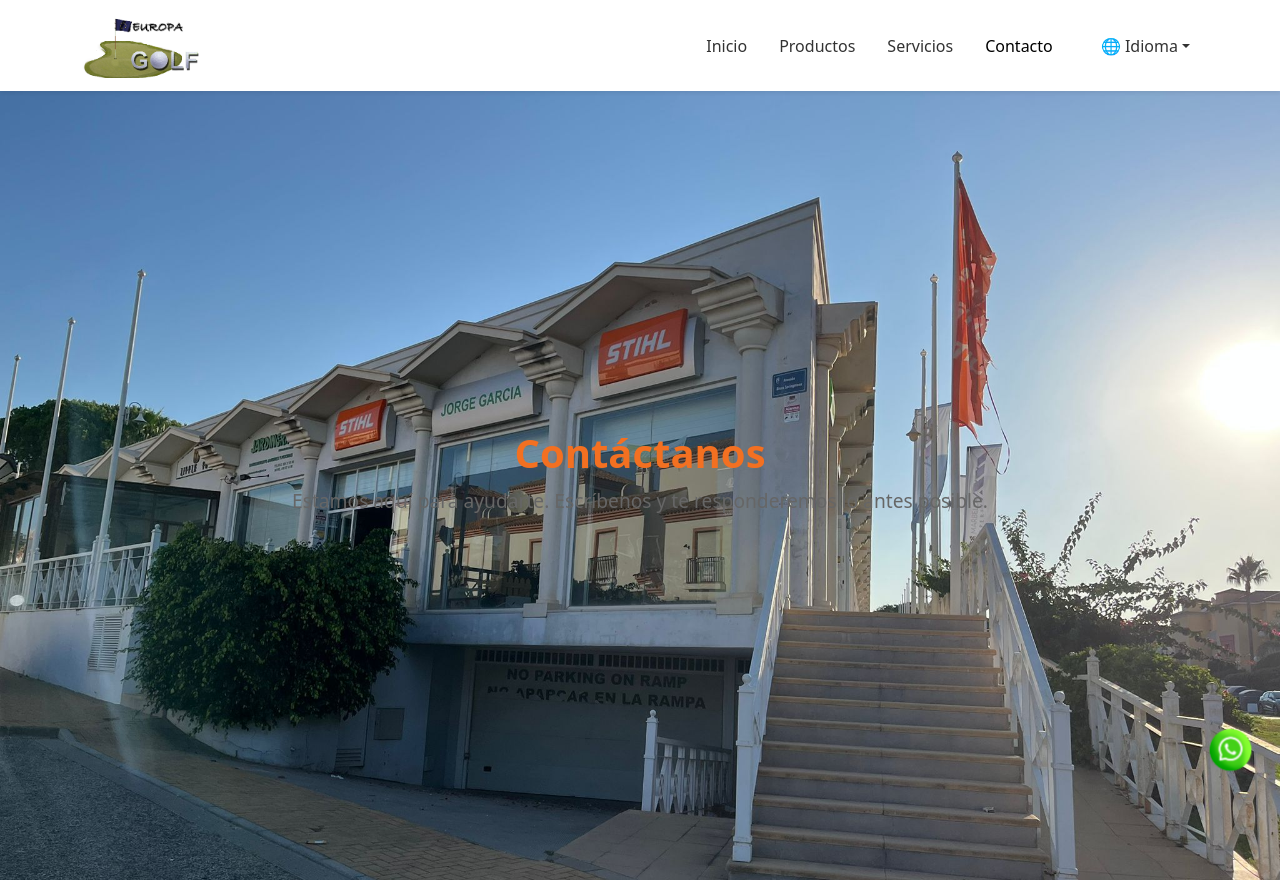
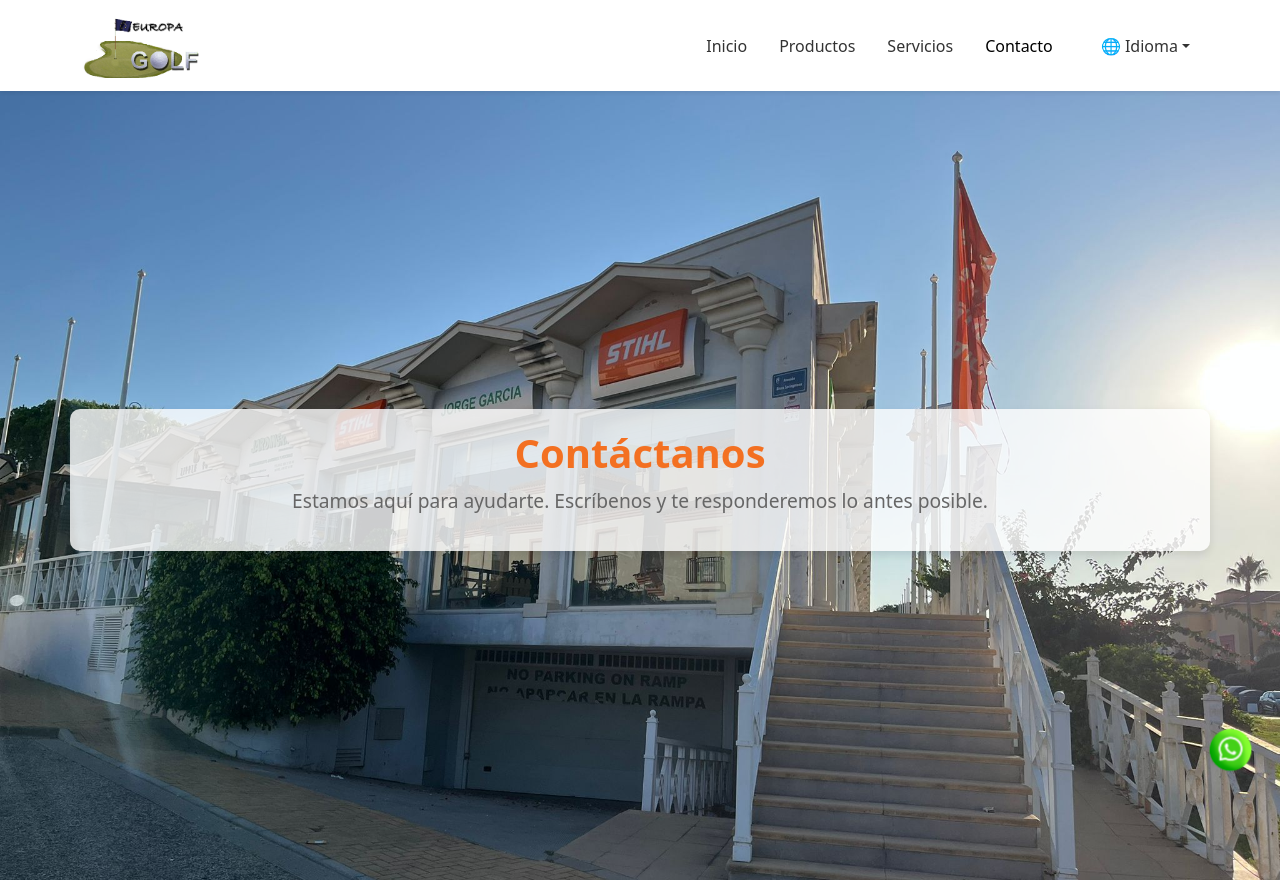
Before and after one commit to J-Catena/Web-Stihl, a Django app: page /contacto/ in a window 1280 px wide. Shown: the top 884 px of the page. Run offline with Django 5.2, Linux system fonts and the light colour scheme; some libraries are stand-ins or nearby versions.

Commit message:
ajuste del header de contacto

```diff
--- a/web/templates/contacto.html
+++ b/web/templates/contacto.html
@@ -21,7 +21,7 @@
 <body>
     <!-- Hero Contacto -->
     <header class="hero hero-contacto text-white text-center d-flex align-items-center">
-        <div class="container">
+        <div class="cuadro-texto container">
             <h1 class="titulo-principal"><span>Contáctanos</span></h1>
             <p class="presentacion">Estamos aquí para ayudarte. Escríbenos y te responderemos lo antes posible.</p>
         </div>
```
